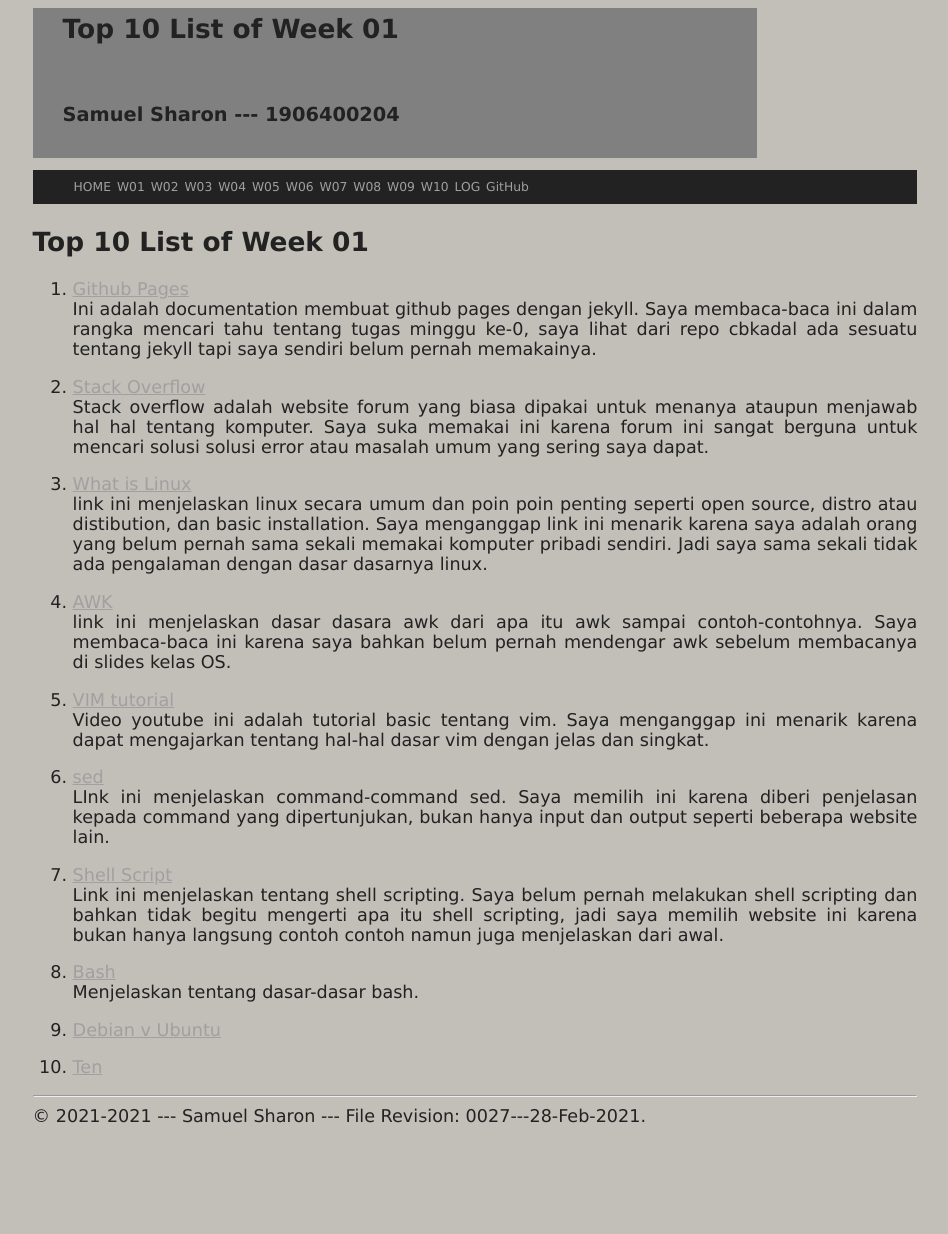
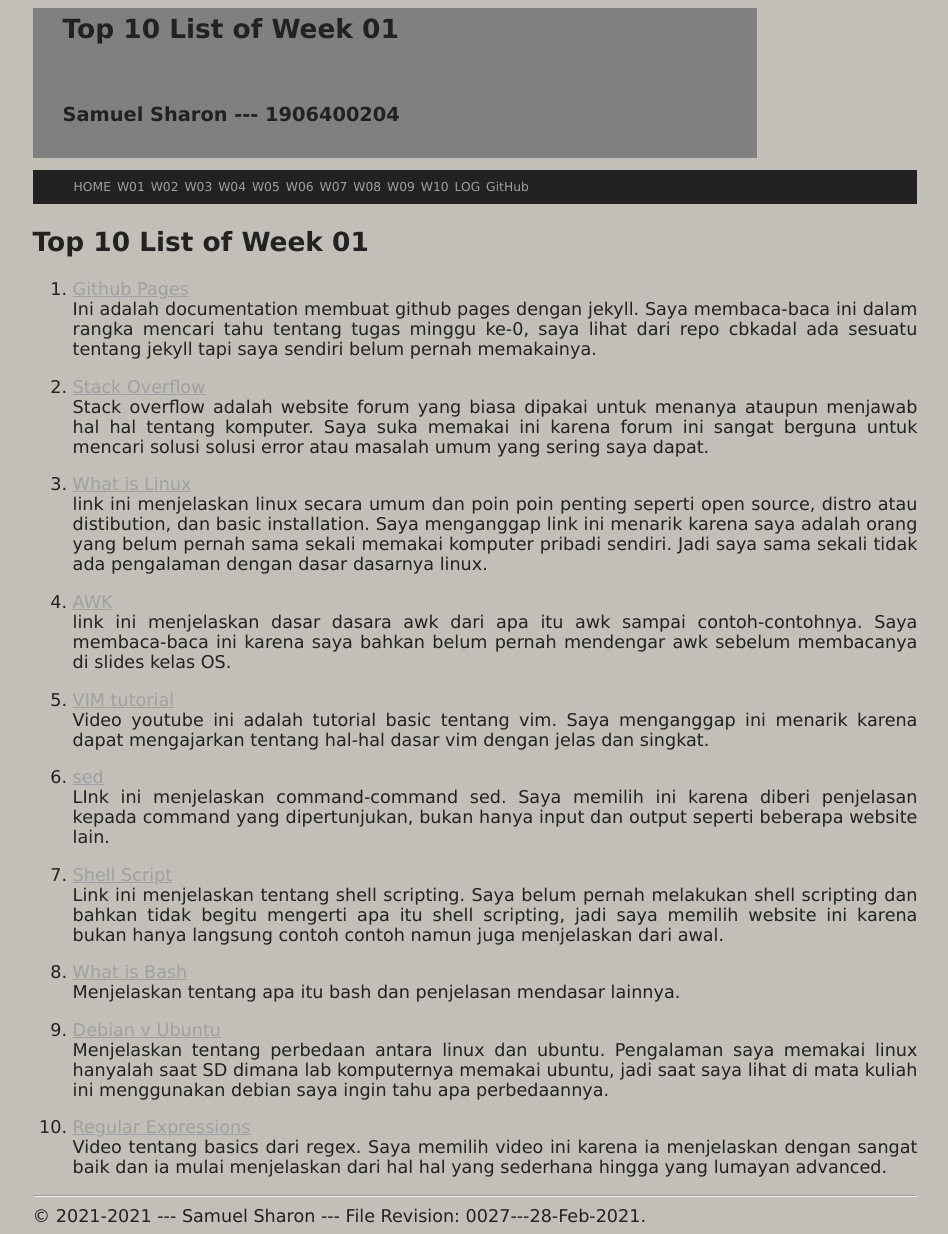
Before and after one commit to Hans-sss/os211, a Jekyll site: the page built from w01.md, in a window 1280 px wide. Shown: the whole page, without its empty margins (165-1113 px from the left). Built offline with Jekyll 4.4.1, drawn with Linux system fonts in a browser that asks for light colours; our own code applies the rules of GitHub Pages for plain Markdown files; before the commit the page ends 1134 px from its top, so only the background shows below that.

Commit message:
w01 addition

```diff
--- a/TXT/mylog.txt
+++ b/TXT/mylog.txt
@@ -20,4 +20,4 @@ ZCZC W01 50 L22 Youtube: tutorial
 ZCZC W01 90 L23 Discord: Discuss instalation
 ZCZC W01 90 L10 Assignment (General) Pop quiz w01
 ZCZC W01 120 L21 VirtualBox: gsgs coba coba
-ZCZC W01 60 L11 Assignment #1
+ZCZC W01 80 L11 Assignment #1: writing top 10
--- a/w01.md
+++ b/w01.md
@@ -33,12 +33,14 @@ Saya memilih ini karena diberi penjelasan kepada command yang dipertunjukan, buk
 Link ini menjelaskan tentang shell scripting.
 Saya belum pernah melakukan shell scripting dan bahkan tidak begitu mengerti apa itu shell scripting, jadi saya memilih website ini karena bukan hanya langsung contoh contoh namun juga menjelaskan dari awal.
 
-8. [Bash](https://opensource.com/resources/what-bash)<br>
-Menjelaskan tentang dasar-dasar bash.
-
+8. [What is Bash](https://opensource.com/resources/what-bash)<br>
+Menjelaskan tentang apa itu bash dan penjelasan mendasar lainnya.
 
 
 9. [Debian v Ubuntu](https://linuxconfig.org/debian-vs-ubuntu)<br>
+Menjelaskan tentang perbedaan antara linux dan ubuntu.
+Pengalaman saya memakai linux hanyalah saat SD dimana lab komputernya memakai ubuntu, jadi saat saya lihat di mata kuliah ini menggunakan debian saya ingin tahu apa perbedaannya.
 
-
-10. [Ten](https://www.youtube.com/watch?v=v-F3YLd6oMw&ab_channel=TraversyMedia)<br>
+10. [Regular Expressions](https://www.youtube.com/watch?v=rhzKDrUiJVk&ab_channel=WebDevSimplified)<br>
+Video tentang basics dari regex.
+Saya memilih video ini karena ia menjelaskan dengan sangat baik dan ia mulai menjelaskan dari hal hal yang sederhana hingga yang lumayan advanced.
```
